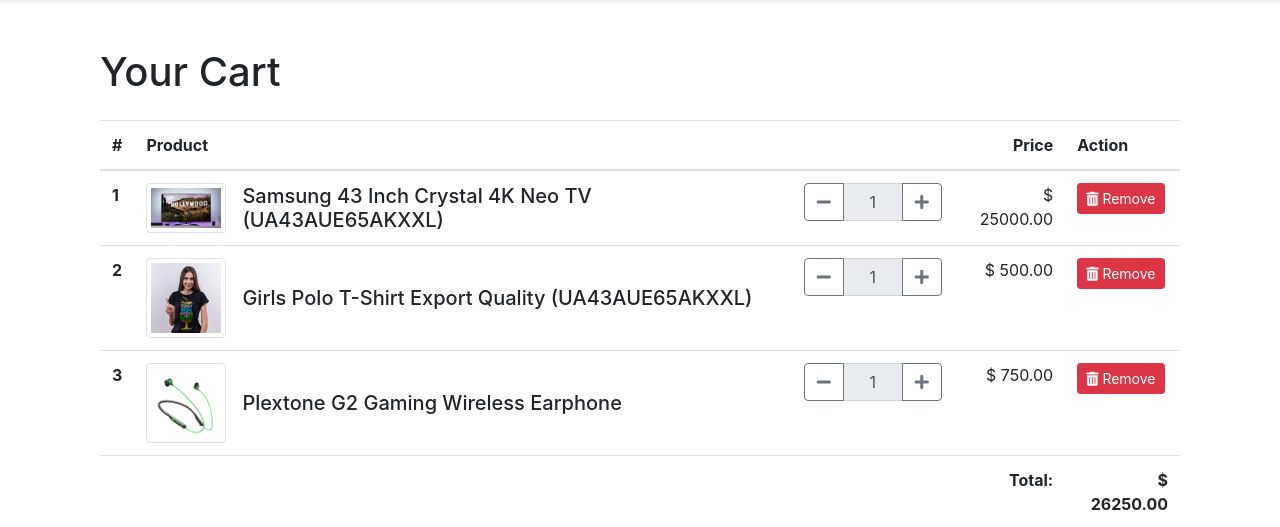
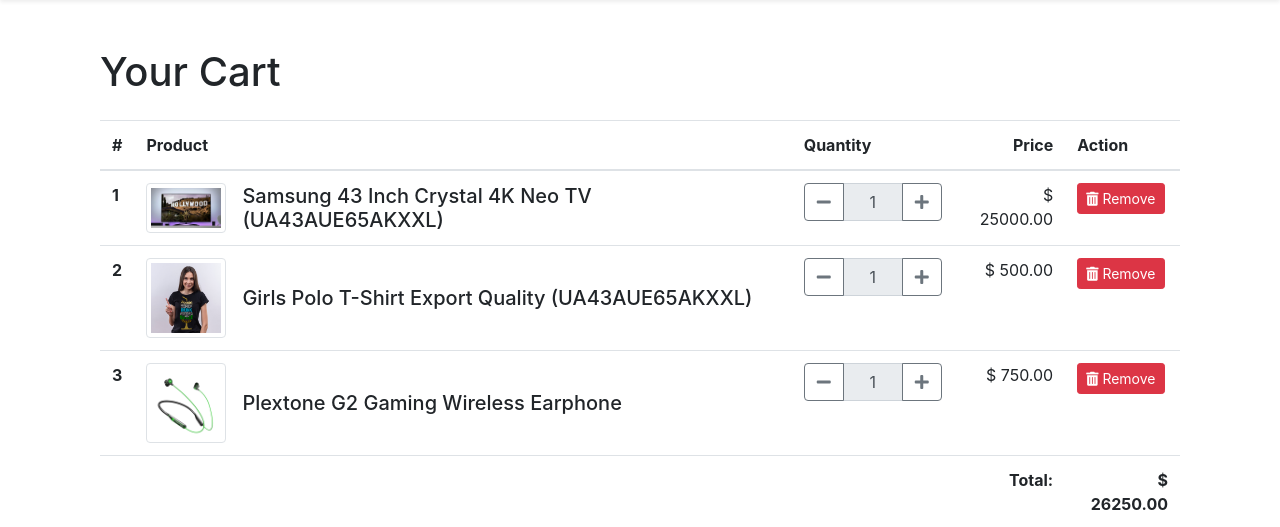
Before and after one commit to Gomsur/Authentic-shop, a Django app: page /shop/cart/ in a window 1280 px wide. Shown: the part 56-583 px from the top of the page. Run offline with Django 4.2, Linux system fonts and the light colour scheme; a user stored in the database is signed in; data comes from the database, SQL or seed files in the repository; some libraries are stand-ins or nearby versions.

Commit message:
Quantity, price should now be fully completed and functional

```diff
--- a/templates/order/cart.html
+++ b/templates/order/cart.html
@@ -11,7 +11,7 @@
                     <tr>
                         <th scope="col">#</th>
                         <th scope="col">Product</th>
-                        <th scope="col" style="width: 15%;"></th>
+                        <th scope="col" style="width: 15%;">Quantity</th>
                         <th scope="col" style="text-align: right">Price</th>
                         <th scope="col">Action</th>
                     </tr>
```
